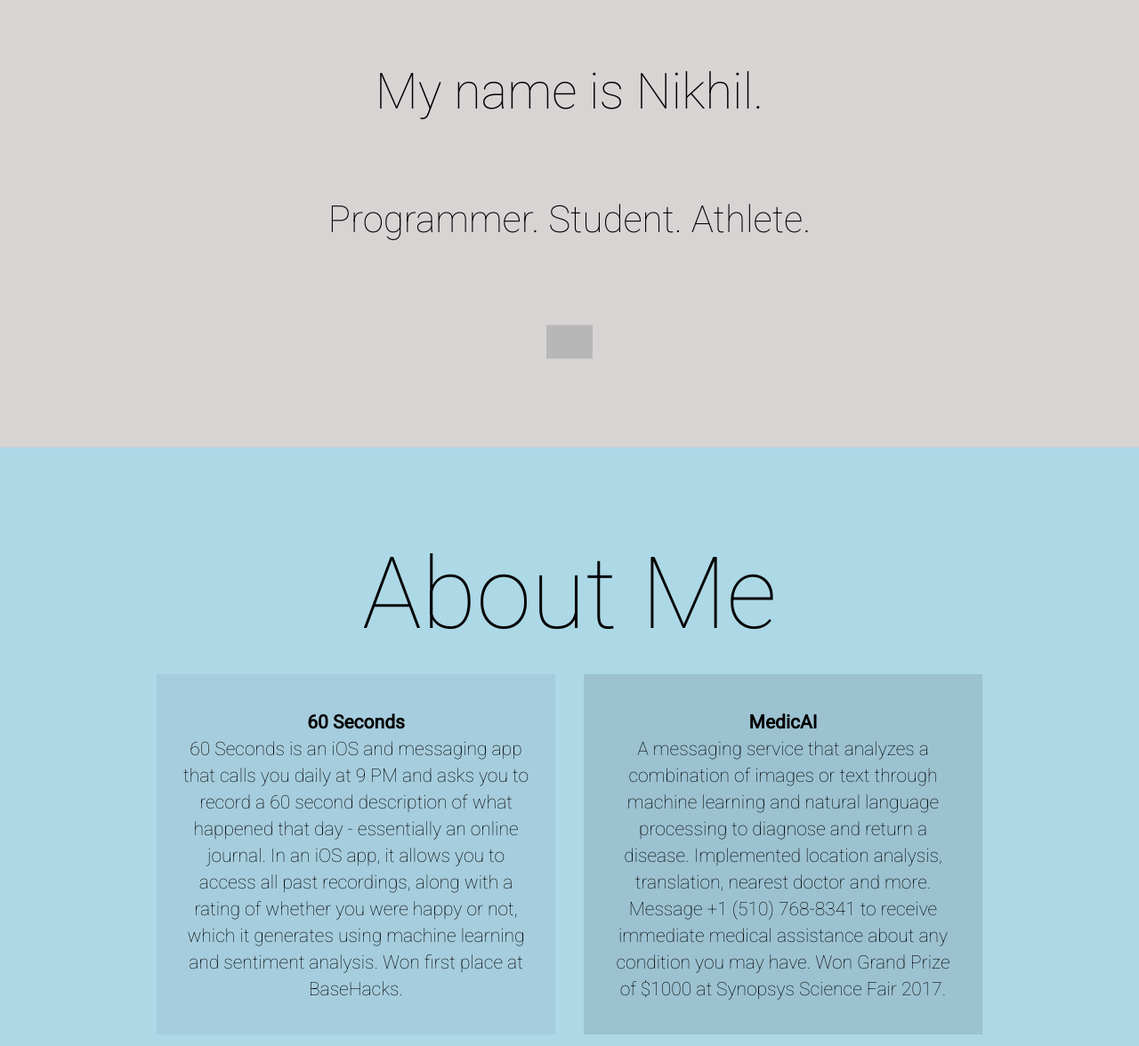
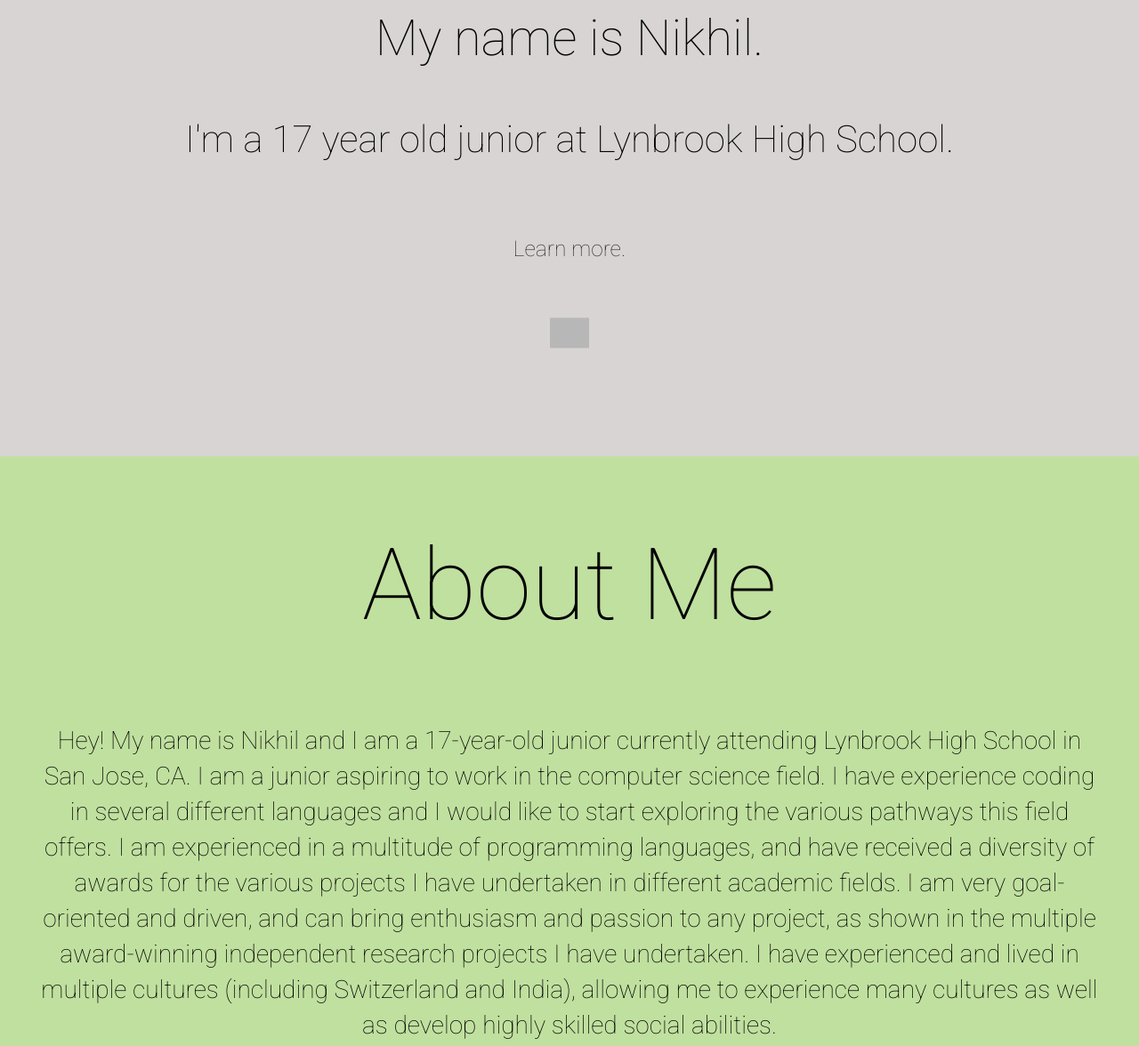
Before and after one commit to nikhilajjarapu-zz/nikhilajjarapu.github.io, a plain HTML site: page index.html in a window 1280 px wide. Shown: the part 287-1463 px from the top of the page at 89% size. Drawn offline with nearby package versions, Linux system fonts and the light colour scheme; grey boxes are pictures that could not be loaded.

Commit message:
added about me

```diff
--- a/index.html
+++ b/index.html
@@ -30,9 +30,6 @@
 			z-indexwebkit-filter: invert(100%); /* Safari 6.0 - 9.0 */
 			filter: invert(100%);
 		}
-		.screen2 {
-
-		}
 		.screens {
 			min-height:100vh;
 			min-width:100vw;
@@ -59,8 +56,9 @@
 			background-color: #d8d4d4;
 		}
 		#screen2 {
-			position: relative;
-			top:-10px;
+			background-color: #c0e09f;
+		}
+		#screen3 {
 			background-color: #ADD8E6;
 		}
 		#nameHeader {
@@ -78,7 +76,7 @@
 		}
 
 		#welcome {
-			font-size: 1000%;
+			font-size: 900%;
 			animation: fadein 3s;
 		}
 		#intro1 {
@@ -105,6 +103,10 @@
 			animation-fill-mode: forwards;
 		}
 		#aboutmeheader {
+			opacity: 0;
+			font-size: 800%;
+		}
+		#projectsheader {
 			opacity: 0;
 			font-size: 800%;
 		}
@@ -139,21 +141,21 @@
 			60% {transform: translateY(-15px);}
 		}
 		@keyframes slide-left {
-    		100% { transform: translateX(25%); }
+			100% { transform: translateX(25%); }
 		}
 		@keyframes slide-right {
-    		100% { transform: translateX(-25%); }
+			100% { transform: translateX(-25%); }
 		}
 		.fade.triggeredCSS3 {
 			animation: fadein 4s;
 			animation-fill-mode: forwards;
 		}
 		.flyright.triggeredCSS3 {
-			animation: slide-right 0.5s forwards, fadein 0.5s;
+			animation: slide-right 1s forwards, fadein 1s;
 			animation-fill-mode: forwards;
 		}
 		.flyleft.triggeredCSS3 {
-			animation: slide-left 0.5s forwards, fadein 0.5s;
+			animation: slide-left 1s forwards, fadein 1s;
 			animation-fill-mode: forwards;
 		}
 	</style>
@@ -183,12 +185,14 @@
 			$(".screen2").inViewport(function(px){
 				if(px) $(this).addClass("triggeredCSS3") ;
 			});
+			$(".screen3").inViewport(function(px){
+				if(px) $(this).addClass("triggeredCSS3") ;
+			});
 		});
 
 	</script>
 
 </head>
-
 
 <body>
 	<div id="screen1" class="screens">
@@ -202,34 +206,38 @@
 				</ul>
 			</div>
 		</nav>
-		<br><br><br>
+		<br>
 		<p id="welcome" class="text"> Welcome. </p>
 		<p id="intro1" class="text"> My name is Nikhil. </p>
+		<p id="intro2" class="text"> I'm a 17 year old junior at Lynbrook High School. </p>
 		<br>
-		<p id="intro2" class="text"> Programmer. Student. Athlete. </p>
-		<br>
-		<div id="arrow" class="text"><img src="http://freevector.co/wp-content/uploads/2010/10/61041-downwards-arrow-key.png" width="4%" height="4%" style="filter: invert(0%);" /></div>
+		<p class="text" style="font-size: 175%;opacity: 0;animation: fadein 3s;animation-delay: 4.5s;animation-fill-mode: forwards;"> Learn more. </p>
+		<div id="arrow" class="text"><img src="http://freevector.co/wp-content/uploads/2010/10/61041-downwards-arrow-key.png" width="3.5%" height="3.5%" style="filter: invert(0%);" /></div>
 		<br>
 	</div>
-	<div id="screen2" class="screens">
-		<br>
-		<br>
-		<p id="aboutmeheader" class="text screen2 fade">About Me</p><!--
-		--><div id="proj1" class="iblock screen2 flyleft" style="animation-delay: 1.5s;background-color: #a6cddd;"><!--
+	<div id="screen2" class="screens"><!--
+		--><br>
+		<p id="aboutmeheader" class="screen2 fade text">About Me </p><!--
+	--><br><!--
+	--><p class="screen2 fade text" style="font-size: 200%;margin:3.5%;"> Hey! My name is Nikhil and I am a 17-year-old junior currently attending Lynbrook High School in San Jose, CA. I am a junior aspiring to work in the computer science field. I have experience coding in several different languages and I would like to start exploring the various pathways this field offers. I am experienced in a multitude of programming languages, and have received a diversity of awards for the various projects I have undertaken in different academic fields. I am very goal-oriented and driven, and can bring enthusiasm and passion to any project, as shown in the multiple award-winning independent research projects I have undertaken. I have experienced and lived in multiple cultures (including Switzerland and India), allowing me to experience many cultures as well as develop highly skilled social abilities. </p><!--
+	--><br><!--
+	--></div>
+	<div id="screen3" class="screens">
+		<br><br>
+		<p id="projectsheader" class="text screen3 fade">Projects</p><!--
+		--><div id="proj1" class="iblock screen3 flyleft" style="animation-delay: 0.75s;background-color: #a3d0e0;"><!--
 		--><p class = "text"> <b>60 Seconds</b><br>60 Seconds is an iOS and messaging app that calls you daily at 9 PM and asks you to record a 60 second description of what happened that day - essentially an online journal. In an iOS app, it allows you to access all past recordings, along with a rating of whether you were happy or not, which it generates using machine learning and sentiment analysis. Won first place at BaseHacks.</p><!--
 		--></div><!--;
-		--><div id="proj2" class="iblock screen2 flyright" style="animation-delay: 2s;background-color: #9cc2d1;"><!--
+		--><div id="proj2" class="iblock screen3 flyright" style="animation-delay: 1s;background-color: #9fcfe0;"><!--
 		--><p class = "text"><b>MedicAI</b><br>A messaging service that analyzes a combination of images or text through machine learning and natural language processing to diagnose and return a disease. Implemented location analysis, translation, nearest doctor and more. Message +1 (510) 768-8341 to receive immediate medical assistance about any condition you may have. Won Grand Prize of $1000 at Synopsys Science Fair 2017.</p><!--
 		--></div><!--
 		--><br><!--
-		--><div id="proj3" class="iblock screen2 flyleft" style="animation-delay: 2.5s;background-color: #97bbc9;"><!--
+		--><div id="proj3" class="iblock screen3 flyleft" style="animation-delay: 1.25s;background-color: #9cc8d8;"><!--
 		--><p class = "text"> <b>ScanNShop</b><br>ScanNShop scans a barcode from a product, checks its price and scans a credit card to purchase the good. It stores items ready to buy in a cart, ready to buy whenever the consumer is ready. Built through primarily Android Studio and Java, along with help from multiple APIs such as the Walmart Open API and the PayPal API to assist the function of the app.</p><!--
 		--></div><!--
-		--><div id="proj4" class="iblock screen2 flyright" style="animation-delay: 3s;background-color: #95b8c6;"><!--
+		--><div id="proj4" class="iblock screen3 flyright" style="animation-delay: 1.5s;background-color: #94bfce;"><!--
 		--><p class = "text"><b>DisasterCostCalculator</b><br>An algorithm that predicts the costs of a natural disaster from satellite images of the disaster. Built with Python and utilizes several APIs (including NASA's satellite imagery API) Uses machine learning to estimate the cost through a two-step process with 94% accuracy rate. Won 3 awards at the regional level of Synopsys Science Fair 2016.</p><!--
-		--></div>
-	</div>
-	<div id="screen3" class="screens">
-	</div>
+	--></div>
+</div>
 </body>
 </html>
```
